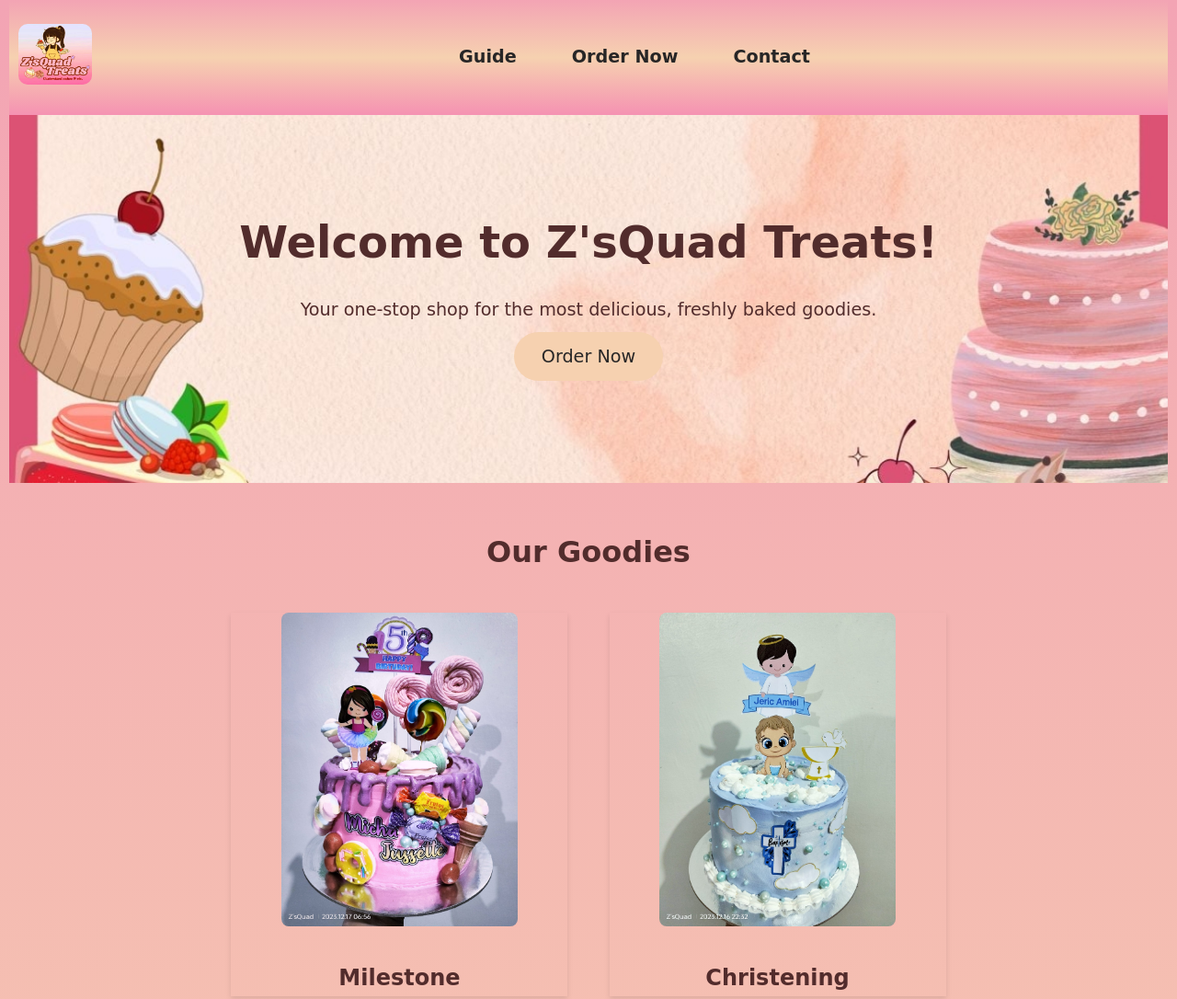
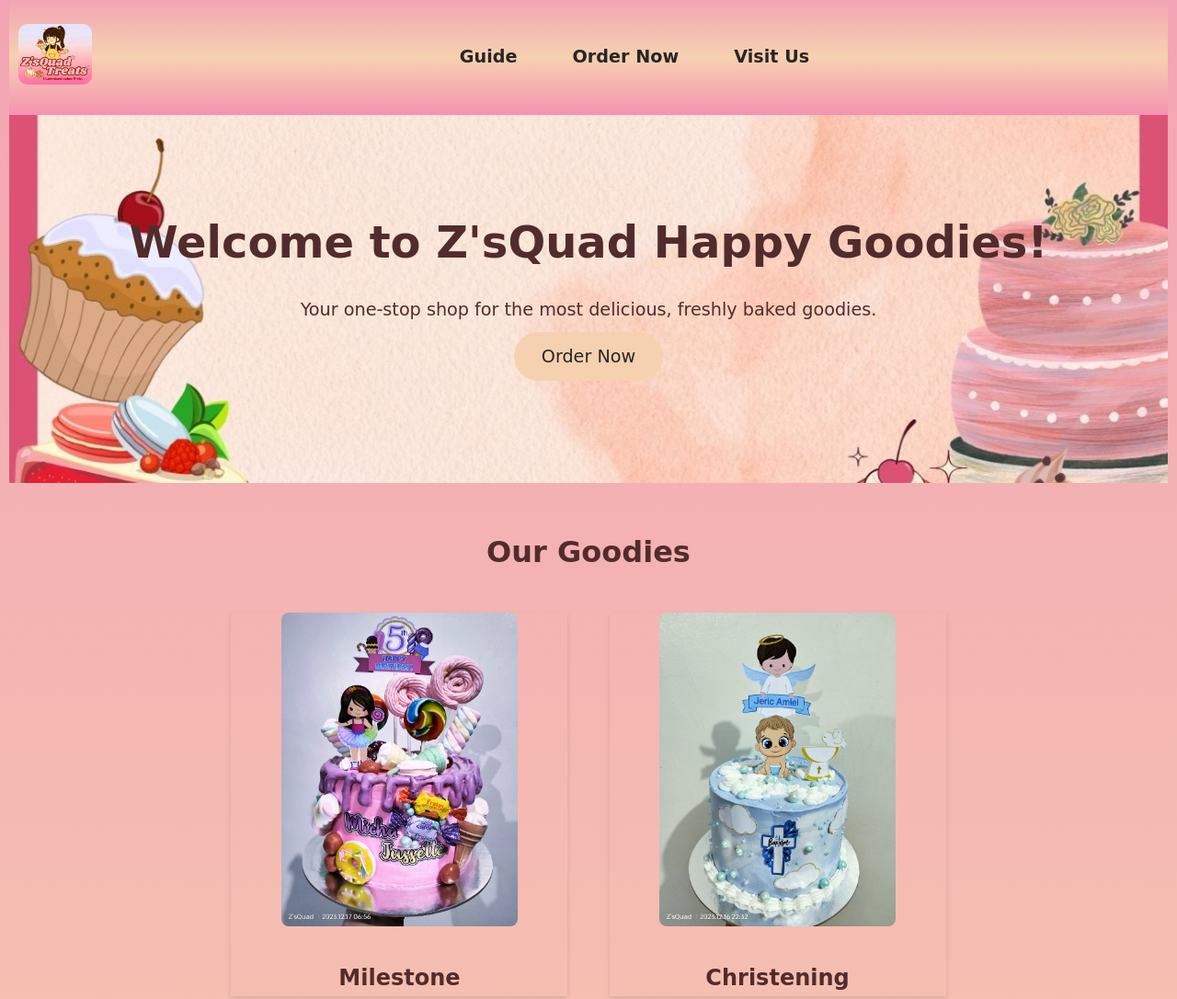
Before and after one commit to tupercode/Z-sQuadTreats, a plain HTML site: page index.html in a window 1280 px wide. Shown: the top 1086 px of the page at 92% size. Drawn offline with Linux system fonts and the light colour scheme.

Commit message:
Update index.html
Signed-off-by: tupercode <christopher.tabacug1@gmail.com>

```diff
--- a/index.html
+++ b/index.html
@@ -22,7 +22,7 @@
 
                 <li><a href="#guides">Guide</a></li>
                 <li><a href="Form.html" target="_blank">Order Now</a></li>
-                <li><a href="https://www.facebook.com/ZsQuadTreats" target="_blank">Contact</a></li>
+                <li><a href="https://www.facebook.com/ZsQuadTreats" target="_blank">Visit Us</a></li>
             </ul>
         </nav>
         </div>
@@ -30,7 +30,7 @@
 
     <!-- Hero Section -->
     <section class="hero">
-        <h1>Welcome to Z'sQuad Treats!</h1>
+        <h1>Welcome to Z'sQuad Happy Goodies!</h1>
         <p>Your one-stop shop for the most delicious, freshly baked goodies.</p>
         <a href="Form.html" target="_blank" class="cta-button">Order Now</a>
     </section>
@@ -70,8 +70,8 @@
         <div class="pastry-item">
             <img src="lava cake.jpg" alt="Lava Cake">
             <h3>Lava Cake</h3>
-     </div>
-    </div>
+
+        </div>
     </section>
 
     <section id="guides" class="guides">
```
